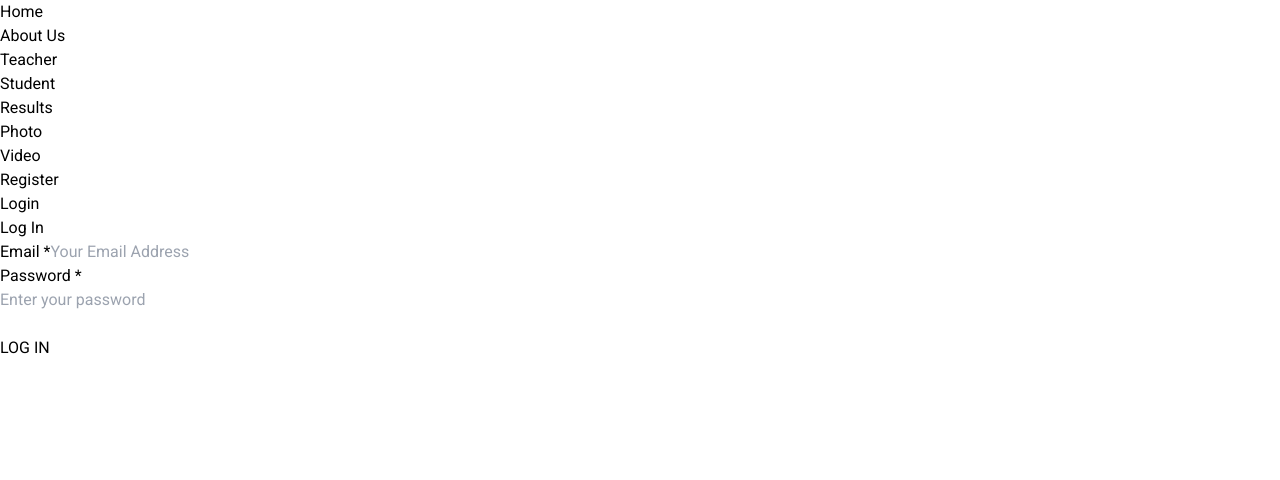
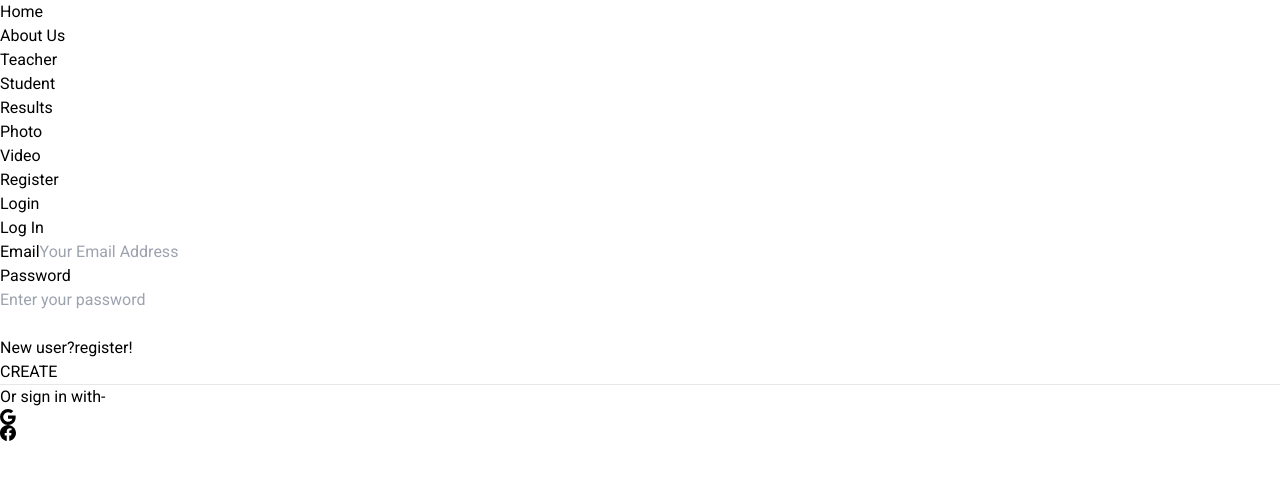
Before and after one commit to tzhasan/school-management-project-1, a React (Vite) app: page /login in a window 1280 px wide. Shown: the top 480 px of the page. Built offline with nearby package versions, Linux system fonts and the light colour scheme; some icons are missing.

Commit message:
firebase setting up

```diff
--- a/package.json
+++ b/package.json
@@ -10,6 +10,7 @@
     "preview": "vite preview"
   },
   "dependencies": {
+    "firebase": "^10.4.0",
     "react": "^18.2.0",
     "react-dom": "^18.2.0",
     "react-hook-form": "^7.46.2",
--- /dev/null
+++ b/src/Firebase/config.firebase.js
@@ -0,0 +1,18 @@
+// Import the functions you need from the SDKs you need
+import { initializeApp } from "firebase/app";
+// TODO: Add SDKs for Firebase products that you want to use
+// https://firebase.google.com/docs/web/setup#available-libraries
+
+// Your web app's Firebase configuration
+const firebaseConfig = {
+  apiKey: "AIzaSyD3W1HKnIKYuVlyM9BOjQrt1jtq8lXGsRk",
+  authDomain: "school-management-system-a4513.firebaseapp.com",
+  projectId: "school-management-system-a4513",
+  storageBucket: "school-management-system-a4513.appspot.com",
+  messagingSenderId: "1054029791931",
+  appId: "1:1054029791931:web:0c507a2efaf11b4c4c5f9e"
+};
+
+// Initialize Firebase
+const app = initializeApp(firebaseConfig);
+export default app;
--- /dev/null
+++ b/src/Providers/AuthProvider.jsx
@@ -0,0 +1,42 @@
+import { createContext, useState } from "react";
+import app from "../Firebase/config.firebase";
+import {
+  GoogleAuthProvider,
+  createUserWithEmailAndPassword,
+  getAuth,
+  onAuthStateChanged,
+  signInWithEmailAndPassword,
+  signInWithPopup,
+  signOut,
+  updateProfile,
+} from "firebase/auth";
+
+export const AuthContext = createContext()
+const auth = getAuth(app)
+const GoogleProvider = new GoogleAuthProvider()
+const AuthProvider = ({ children }) => {
+  const [user, setUser] = useState(null)
+  const [loading, setLoading] = useState(true)
+
+  const createAccount = (email, password) => {
+    setLoading(true)
+    return createUserWithEmailAndPassword(auth, email, password)
+  }
+
+  const logOut = () => {
+    setLoading(true);
+    return signOut(auth);
+  };
+
+  const signIn = (email, password) => {
+    setLoading(true);
+    return signInWithEmailAndPassword(auth, email, password);
+  };
+
+  const authInfo = {
+    user,
+  }
+  return <AuthContext.Provider value={authInfo}>{children}</AuthContext.Provider>
+};
+
+export default AuthProvider;
--- a/src/Shared-Component/Login/Login.jsx
+++ b/src/Shared-Component/Login/Login.jsx
@@ -1,8 +1,12 @@
 import { useForm } from "react-hook-form";
 import BtnPrimary from "../Button/BtnPrimary";
 import { PiEyeClosed, PiEye } from "react-icons/pi";
-import { useState } from "react";
+import { BsFacebook, BsGoogle } from "react-icons/bs";
+import { useContext, useState } from "react";
+import './login.css'
+import { AuthContext } from "../../Providers/AuthProvider";
 const Login = () => {
+  const { user } = useContext(AuthContext)
   const [focused, setFocused] = useState([false, false]);
   const [passwordEyeBtn, setPasswordEyeBtn] = useState(true);
   const handleFocus = (index) => {
@@ -32,13 +36,13 @@ const Login = () => {
   // react hook form
   return (
     <div className="pt-[5%]">
-      <div className="md:w-[50%] w-[90%] mx-auto border-2 p-5  rounded-lg">
+      <div className="md:w-[50%] w-[90%] mx-auto border-2 p-8  rounded-lg">
         <h5 className="text-2xl sm:text-3xl md:text-4xl font-semibold text-gray-600 text-center my-[2%]">
           Log In
         </h5>
         <form onSubmit={handleSubmit(onSubmit)}>
           <div className="flex flex-col text-center md:text-left ">
-            <div className="flex flex-col  md:w-1/2 w-[90%] mx-auto mt-4 md:mt-0">
+            <div className="flex flex-col    mt-4 md:mt-0">
               <label
                 htmlFor="email"
                 className={`text-sm sm:text-md md:text-lg   transition-transform transform  ${
@@ -49,7 +53,7 @@ const Login = () => {
                   focused[1] ? "text-gray-700" : "text-gray-400"
                 }`}
               >
-                Email <span className="text-red-600">*</span>
+                Email
               </label>
               <input
                 {...register("email", { required: true })}
@@ -62,7 +66,7 @@ const Login = () => {
                 onBlur={() => handleBlur(1)}
               />
             </div>
-            <div className=" flex flex-col md:w-1/2 w-[90%] mx-auto mt-4 md:mt-3">
+            <div className=" flex flex-col   mt-4 md:mt-3">
               <label
                 htmlFor="password"
                 className={`text-sm sm:text-md md:text-lg   transition-transform transform  ${
@@ -73,7 +77,7 @@ const Login = () => {
                   focused[2] ? "text-gray-700" : "text-gray-400"
                 }`}
               >
-                Password <span className="text-red-600">*</span>
+                Password
               </label>
               <div className=" relative">
                 <input
@@ -109,12 +113,36 @@ const Login = () => {
               )}
             </div>
           </div>
-          <div className="flex justify-center md:justify-end">
+          <div className="flex justify-between items-center ">
+            <div className="text-sm sm:text-md md:text-md">
+              <span className="mr-1 ">New user?</span>
+              <a className="text-blue-500 " href="/register">
+                register!{" "}
+              </a>
+
+            </div>
             <button type="submit" className="mt-[5%] md:mt-[3%] ">
-              <BtnPrimary name={"LOG IN"} />
+              <BtnPrimary name={"CREATE"} />
             </button>
           </div>
         </form>
+        <div>
+          <div className="my-6 w-[80%] border-1 mx-auto">
+            <hr />
+          </div>
+          <div className="my-6 text-lg sm:text-xl md:text-2xl font-semibold text-gray-600 text-center">
+            <p>Or sign in with-</p>
+          </div>
+
+          <div className="flex gap-4 justify-center">
+            <div className="text-2xl md:text-4xl">
+              <BsGoogle />
+            </div>
+            <div className="text-2xl md:text-4xl">
+              <BsFacebook />
+            </div>
+          </div>
+        </div>
       </div>
     </div>
   );
--- a/src/Shared-Component/Register/Register.jsx
+++ b/src/Shared-Component/Register/Register.jsx
@@ -2,6 +2,7 @@ import React, { useState } from "react";
 import { useForm } from "react-hook-form";
 import BtnPrimary from "../Button/BtnPrimary";
 import { PiEyeClosed, PiEye } from "react-icons/pi";
+import { BsFacebook, BsGoogle } from "react-icons/bs";
 
 const Register = () => {
   const [focused, setFocused] = useState([false, false]);
@@ -289,12 +290,35 @@ const Register = () => {
               />
             </div>
           </div>
-          <div className="flex justify-center md:justify-end">
+          <div className="flex justify-between items-center ">
+            <div className="text-sm sm:text-md md:text-md">
+              <span className="mr-1">Already have an account?</span>
+              <a className="text-blue-500" href="/login">
+                Click here!{" "}
+              </a>
+            </div>
             <button type="submit" className="mt-[5%] md:mt-[3%] ">
               <BtnPrimary name={"CREATE"} />
             </button>
           </div>
         </form>
+        <div>
+          <div className="my-6 w-[80%] border-1 mx-auto">
+            <hr />
+          </div>
+          <div className="my-6 text-lg sm:text-xl md:text-2xl font-semibold text-gray-600 text-center">
+            <p>Or sign in with-</p>
+          </div>
+
+          <div className="flex gap-4 justify-center">
+            <div className="text-2xl md:text-4xl">
+              <BsGoogle />
+            </div>
+            <div className="text-2xl md:text-4xl">
+              <BsFacebook />
+            </div>
+          </div>
+        </div>
       </div>
     </div>
   );
--- a/src/main.jsx
+++ b/src/main.jsx
@@ -3,7 +3,10 @@ import ReactDOM from 'react-dom/client'
 import './index.css'
 import { RouterProvider } from 'react-router-dom'
 import router from './Routes/Routes.jsx'
+import AuthProvider from './Providers/AuthProvider'
 
 ReactDOM.createRoot(document.getElementById('root')).render(
-  <RouterProvider router={router}/>
+  <AuthProvider>
+    <RouterProvider router={router}/>
+  </AuthProvider>
 )
```
Also changed, not shown: src/Shared-Component/Login/login.css (added), 1 other file (tests, documents, lock files or other folders).
